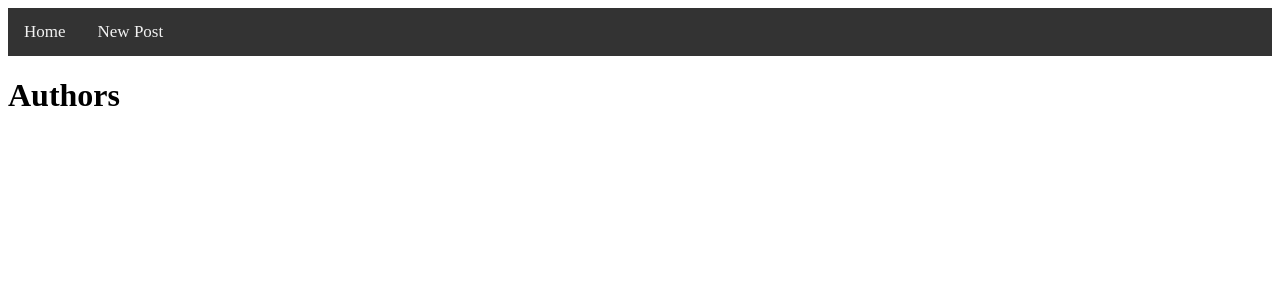
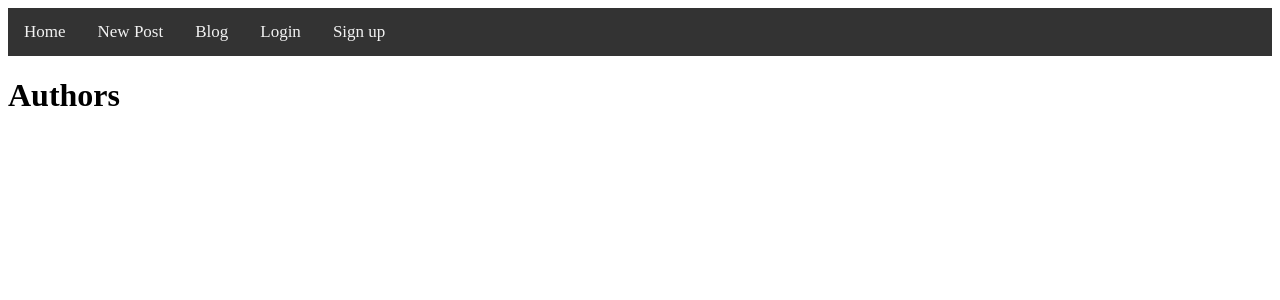
Before and after one commit to dannythompson901/Blogz2, a Flask app: page / in a window 1280 px wide. Shown: the top 300 px of the page. Run offline with Flask 2, Linux system fonts and the light colour scheme.

Commit message:
Web pages present correctly, but cannot get posts to show up

```diff
--- a/main.py
+++ b/main.py
@@ -8,6 +8,11 @@
 app.secret_key = 'wakaflaka123'
 db = SQLAlchemy(app)
 #Connects to the database
+@app.before_request
+def require_login():
+    allowed_routes = ['index', 'blog', 'login', 'signup']
+    if request.endpoint not in allowed_routes and 'email' not in session:
+        return redirect('/login')
 
 
 #Create a class for each blog post with Id, title, Body
@@ -33,11 +38,6 @@
         self.email = email
         self.password = password
 
-@app.before_request
-def require_login():
-    allowed_routes = ['index', 'blog', 'login', 'signup']
-    if request.endpoint not in allowed_routes and 'username' not in session:
-        return redirect('/login')
 
 @app.route('/')
 def index():
@@ -55,8 +55,8 @@
 
     single_post = request.args.get('id')
     if single_post:
-        blog = Blog.query.get(single_post)
-        return render_template('viewpost.html', blog=blog)
+        blogs = Blog.query.get(single_post)
+        return render_template('post.html', blog=blog)
     else:
         blogs = Blog.query.all()
         return render_template('blog.html', blogs=blogs)
--- a/templates/base.html
+++ b/templates/base.html
@@ -13,8 +13,11 @@
 </head>
 <body>
     <div class="topnav">
-        <a href="/blog">Home</a>
+        <a href="/index">Home</a>
         <a href="/newpost">New Post</a>
+        <a href="/blog">Blog</a>
+        <a href="/login">Login</a>
+        <a href="/signup">Sign up</a>
     </div>
     {% block content %}
     {% endblock %}
--- a/templates/index.html
+++ b/templates/index.html
@@ -3,7 +3,7 @@
 
 <h1>Authors</h1>
 
-{% for users in users %}
+{% for user in users %}
     <ul>
         <li><a href="/blog?user={{user.id}}">{{user.email}}</a></li>
     </ul>
--- a/templates/post.html
+++ b/templates/post.html
@@ -1,10 +1,10 @@
 {% extends 'base.html'%}
 
 {% block content %}
-{% for post in posts %}
+{% for blog in blogs %}
     <div>
-        <h2>{{post.title}}</h2>
-        <p>{{post.body}}</p>
+        <h2>{{blog.title}}</h2>
+        <p>{{blog.body}}</p>
 
     </div>
     {% endfor %}
```
